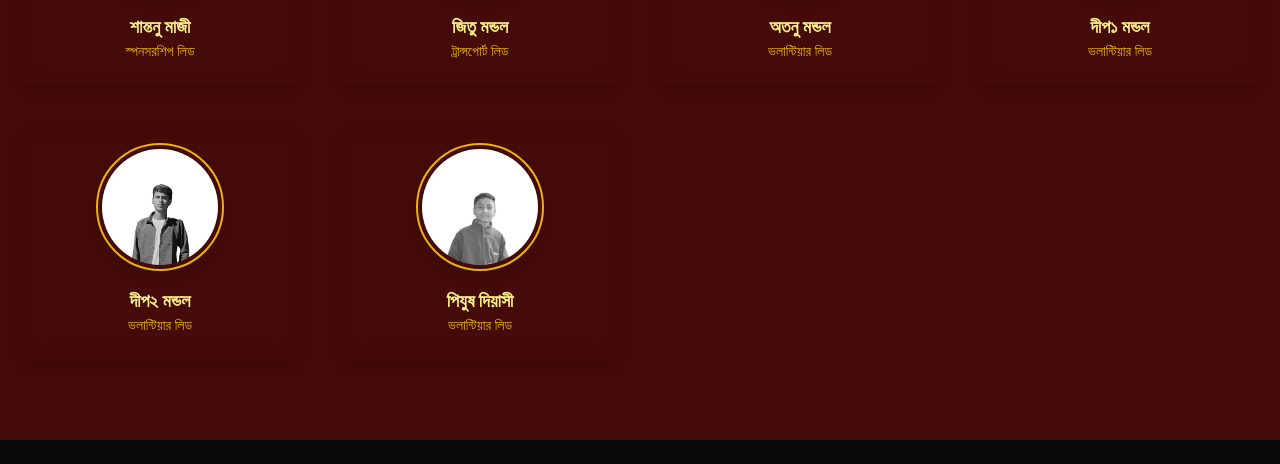
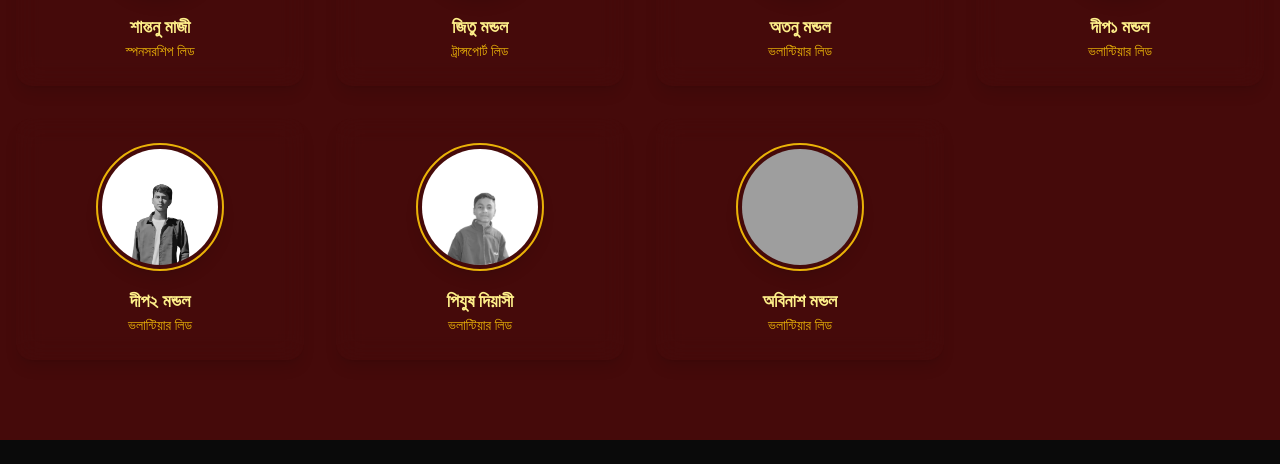
Before and after one commit to nutangramschoolpara/Aloka2026, a plain HTML site: page index.html in a window 1280 px wide. Shown: the part 4599-5063 px from the top of the page. Drawn offline with nearby package versions, Linux system fonts and the light colour scheme; grey boxes are pictures that could not be loaded.

Commit message:
Update index.html

```diff
--- a/index.html
+++ b/index.html
@@ -531,7 +531,7 @@
       <p data-i18n="teamSub" class="text-theme-muted mt-6 max-w-2xl mx-auto bg-theme-bg/60 inline-block px-4 py-2 rounded-lg backdrop-blur-sm">The dedicated members working behind the scenes to make ALOKA 26' a grand success.</p>
     </div>
 
-    <!-- Team Grid (14 Members) -->
+    <!-- Team Grid (15 Members) -->
     <div class="grid grid-cols-2 md:grid-cols-3 lg:grid-cols-4 gap-8">
 
       <!-- Member 1: Rony Mondal -->
@@ -660,6 +660,15 @@
         <p class="text-theme-accent text-sm" data-i18n="teamRole14">Volunteer Lead</p>
       </div>
 
+      <!-- Member 15: Avinash Mondal -->
+      <div class="text-center group bg-theme-card/85 backdrop-blur-md p-6 rounded-2xl hover:bg-theme-card/95 transition-all border border-transparent hover:border-theme-accent/30 shadow-lg">
+        <div class="w-24 h-24 md:w-32 md:h-32 mx-auto rounded-full bg-theme-accent/20 border-2 border-theme-accent p-1 mb-4 group-hover:scale-110 transition-transform shadow-lg">
+           <img src="avinash.jpg" alt="Avinash Mondal" class="w-full h-full rounded-full object-cover" onerror="this.src='https://ui-avatars.com/api/?name=Avinash+Mondal&background=random&color=fff'">
+        </div>
+        <h3 class="font-bold text-theme-main text-lg" data-i18n="teamAvinash">Avinash Mondal</h3>
+        <p class="text-theme-accent text-sm" data-i18n="teamRole15">Volunteer Lead</p>
+      </div>
+
     </div>
   </section>
 
@@ -729,6 +738,7 @@
         teamDeep1: "Deep1 Mondal",
         teamDeep2: "Deep2 Mondal",
         teamPiyush: "Piyush Diyasi",
+        teamAvinash: "Avinash Mondal",
         teamRole1: "Event Head",
         teamRole2: "Creative Lead",
         teamRole3: "Tech Lead",
@@ -743,6 +753,7 @@
         teamRole12: "Volunteer Lead",
         teamRole13: "Volunteer Lead",
         teamRole14: "Volunteer Lead",
+        teamRole15: "Volunteer Lead",
         contactText: "For any query CONTACT US :-",
         followUs: "Follow Us",
         footerText: "Organised by Dj army. Step Into a Divine Avatar.",
@@ -784,6 +795,7 @@
         teamDeep1: "দীপ১ মন্ডল",
         teamDeep2: "দীপ২ মন্ডল",
         teamPiyush: "পিযুষ দিয়াসী",
+        teamAvinash: "অবিনাশ মন্ডল",
         teamRole1: "ইভেন্ট হেড",
         teamRole2: "ক্রিয়েটিভ লিড",
         teamRole3: "টেক লিড",
@@ -798,6 +810,7 @@
         teamRole12: "ভলান্টিয়ার লিড",
         teamRole13: "ভলান্টিয়ার লিড",
         teamRole14: "ভলান্টিয়ার লিড",
+        teamRole15: "ভলান্টিয়ার লিড",
         contactText: "যেকোনো প্রশ্নের জন্য আমাদের সাথে যোগাযোগ করুন :-",
         followUs: "আমাদের অনুসরণ করুন",
         footerText: "ডিজে আর্মি দ্বারা আয়োজিত। একটি ঐশ্বরিক অবতারে প্রবেশ করুন।",
@@ -839,6 +852,7 @@
         teamDeep1: "दीप1 मंडल",
         teamDeep2: "दीप2 मंडल",
         teamPiyush: "पीयूष दियासी",
+        teamAvinash: "अविनाश मंडल",
         teamRole1: "इवेंट हेड",
         teamRole2: "क्रिएटिव लीड",
         teamRole3: "टेक लीड",
@@ -853,6 +867,7 @@
         teamRole12: "स्वयंसेवक लीड",
         teamRole13: "स्वयंसेवक लीड",
         teamRole14: "स्वयंसेवक लीड",
+        teamRole15: "स्वयंसेवक लीड",
         contactText: "किसी भी प्रश्न के लिए हमसे संपर्क करें :-",
         followUs: "हमें फॉलो करें",
         footerText: "डीजे आर्मी द्वारा आयोजित। एक दिव्य अवतार में कदम रखें।",
@@ -967,4 +982,4 @@
   </script>
 
 </body>
-                                                           </html>
+</html>
```
